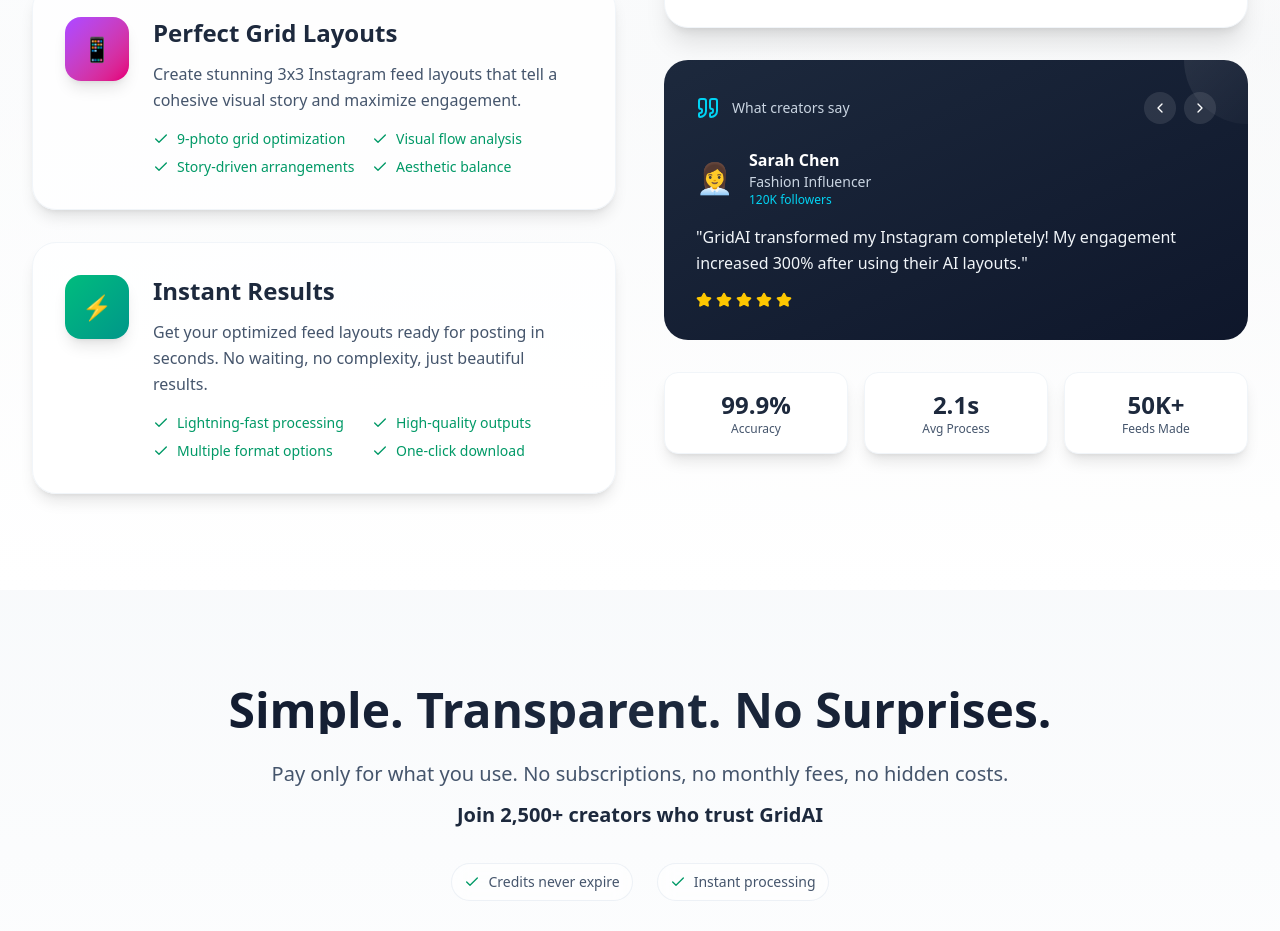
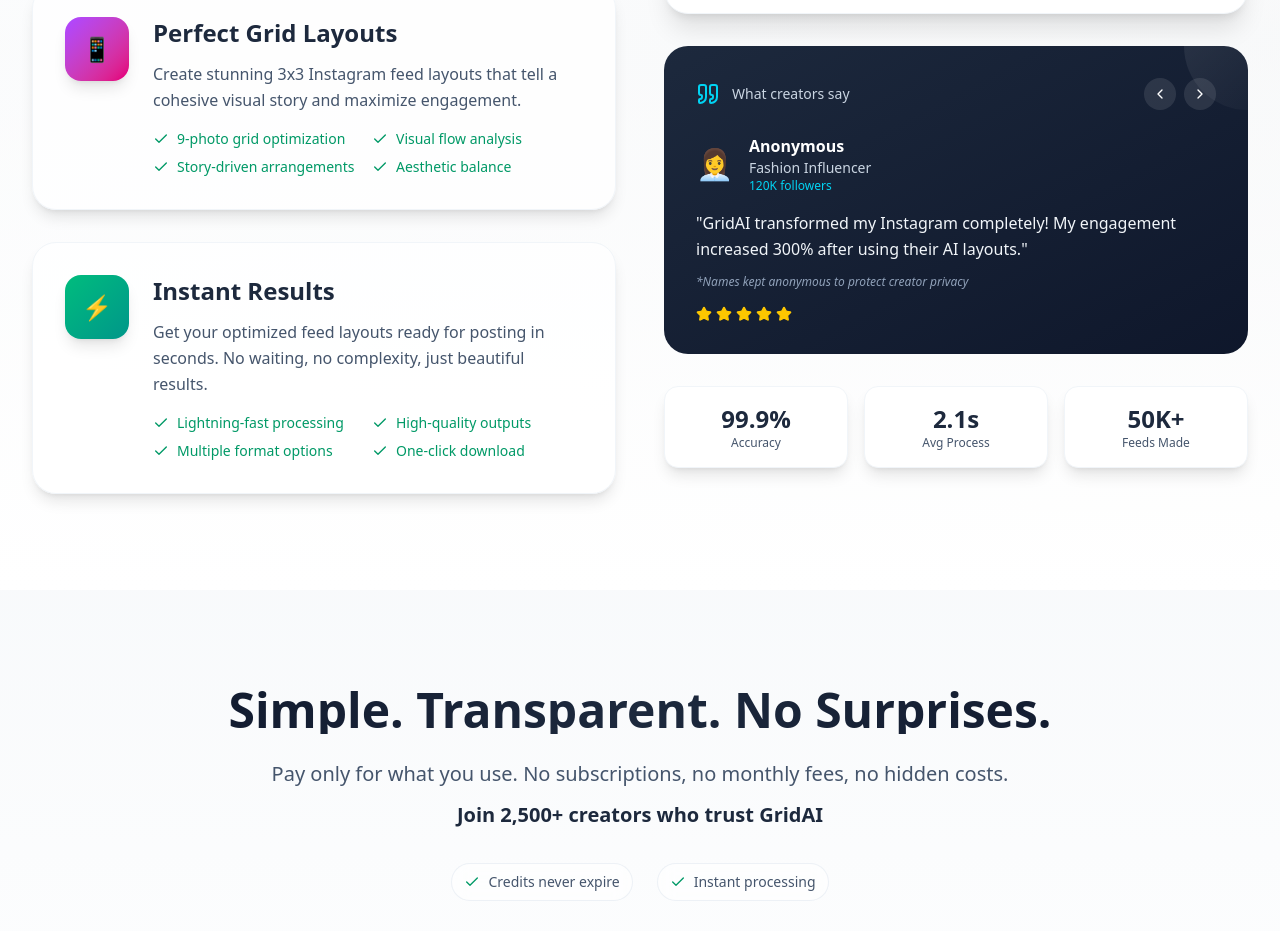
Before and after one commit to hassohamid/GridAI, a React (Vite) app: page / in a window 1280 px wide. Shown: the part 1540-2471 px from the top of the page. Built offline with nearby package versions, Linux system fonts and the light colour scheme.

Commit message:
CreatorsAnonymous

```diff
--- a/src/components/HomePage/FeaturesSection.tsx
+++ b/src/components/HomePage/FeaturesSection.tsx
@@ -62,10 +62,9 @@
       mockupType: "speed",
     },
   ];
-
   const testimonials = [
     {
-      name: "Sarah Chen",
+      name: "Anonymous",
       role: "Fashion Influencer",
       avatar: "👩‍💼",
       content:
@@ -74,7 +73,7 @@
       followers: "120K",
     },
     {
-      name: "Marcus Rodriguez",
+      name: "Anonymous",
       role: "Travel Blogger",
       avatar: "👨‍💻",
       content:
@@ -83,7 +82,7 @@
       followers: "85K",
     },
     {
-      name: "Emma Thompson",
+      name: "Anonymous",
       role: "Food Content Creator",
       avatar: "👩‍🍳",
       content:
@@ -323,11 +322,13 @@
                           {testimonials[currentTestimonial].followers} followers
                         </div>
                       </div>
-                    </div>
-
-                    <p className="text-slate-100 leading-relaxed mb-4">
+                    </div>                    <p className="text-slate-100 leading-relaxed mb-3">
                       "{testimonials[currentTestimonial].content}"
                     </p>
+
+                    <div className="text-xs text-slate-400 mb-4 italic">
+                      *Names kept anonymous to protect creator privacy
+                    </div>
 
                     <div className="flex items-center gap-1">
                       {Array.from({
```
